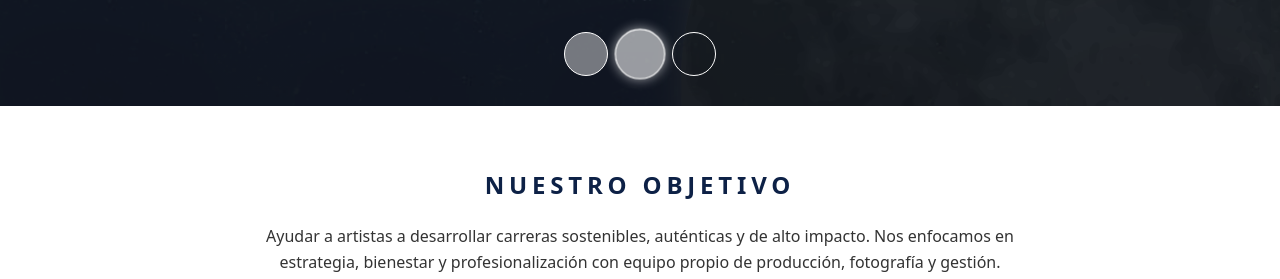
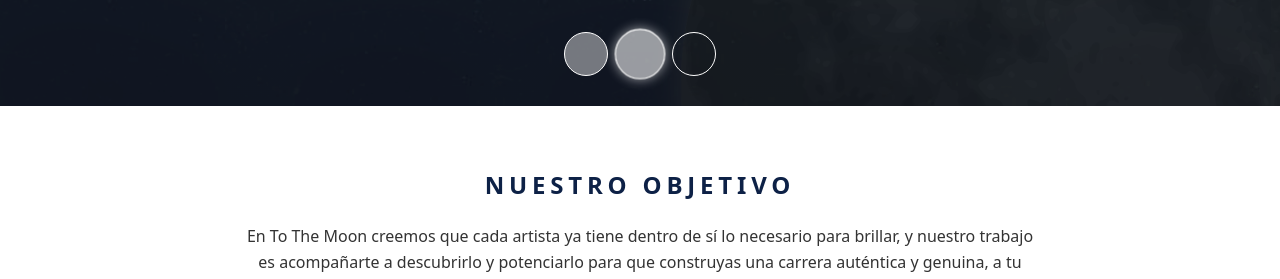
Before and after one commit to PManuelPavez/TTM-WEBSITE, a plain HTML site: page index.html in a window 1280 px wide. Shown: the part 669-948 px from the top of the page. Drawn offline with Linux system fonts and the light colour scheme.

Commit message:
Update index.html

```diff
--- a/index.html
+++ b/index.html
@@ -68,7 +68,7 @@
     <section class="section-goal">
       <div class="container">
         <h2>NUESTRO OBJETIVO</h2>
-        <p class="prose">Ayudar a artistas a desarrollar carreras sostenibles, auténticas y de alto impacto. Nos enfocamos en estrategia, bienestar y profesionalización con equipo propio de producción, fotografía y gestión.</p>
+        <p class="prose">En To The Moon creemos que cada artista ya tiene dentro de sí lo necesario para brillar, y nuestro trabajo es acompañarte a descubrirlo y potenciarlo para que construyas una carrera auténtica y genuina, a tu manera. Queremos que sigas amando lo que hacés, que disfrutes el camino, que cuides a los tuyos y que vivas de tu arte sin que el éxito se convierta en una carga. Hablamos de un éxito sano, que te impulse sin lastimarte y que te permita rodearte de buenas relaciones; un éxito sustentable, que se sostenga en el tiempo con una identidad propia y única; y un éxito expansible, que crezca con vos, que se adapte a las nuevas tendencias y que se proyecte como una onda que contagia energía e inspiración. Nosotros nos ocupamos de todo lo que no sea arte, para que vos puedas enfocarte en lo que mejor sabés hacer: crear.</p>
       </div>
     </section>
 
```
